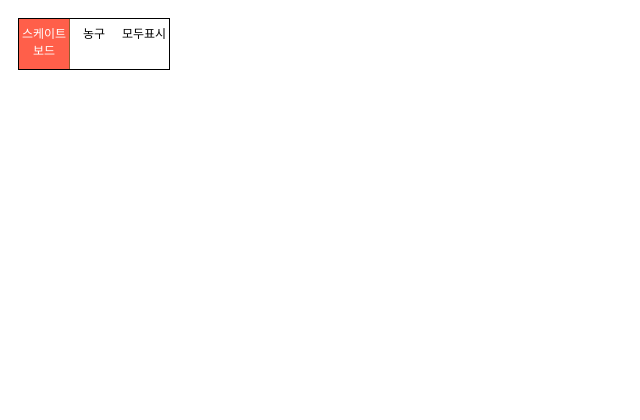
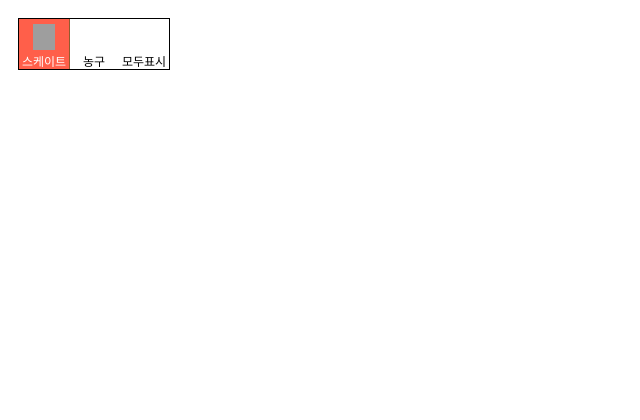
Before and after one commit to Yonsei-EE/ipTeam, a PHP site: page / in a window 1280 px wide. Shown: the top 420 px of the page, without its empty margins (0-640 px from the left). Run offline with PHP 8.4, Linux system fonts and the light colour scheme; some libraries are stand-ins or nearby versions; grey boxes are pictures that could not be loaded.

Commit message:
Update style.css

```diff
--- a/style.css
+++ b/style.css
@@ -1,55 +1,121 @@
 @charset "utf-8";
 
+
+
 .mapButton {
+
 	width : 120px;
+
 	height : 50px;
+
 	margin : 10px;
+
 }
+
 #mapwrap{
+
 	position:relative;
+
 	overflow:hidden;
+
 }
+
 .category, .category *{
+
 	margin:0;
+
 	padding:0;
+
 	color:#000;
+
 }
+
 .category {
+
 	position:absolute;
+
 	overflow:hidden;
+
 	top:10px;
+
 	left:10px;
+
 	width:150px;
+
 	height:50px;
+
 	z-index:10;
+
 	border:1px solid black;
+
 	font-family:'Malgun Gothic','맑은 고딕',sans-serif;
+
 	font-size:12px;
+
 	text-align:center;
+
 	background-color:#fff;
+
 }
+
 .category .menu_selected {
+
 	background:#FF5F4A;
+
 	color:#fff;
+
 	border-left:1px solid #915B2F;
+
 	border-right:1px solid #915B2F;
+
 	margin:0 -1px;
+
 }
+
 .category li{
+
 	list-style:none;
+
 	float:left;
+
 	width:50px;
+
 	height:45px;
+
 	padding-top:5px;
+
 	cursor:pointer;
+
+}
+
+.category .ico_comm {
+
+	display:block;
+
+	margin:0 auto 2px;
+
+	width:22px;
+
+	height:26px;
+
 }
 
 .category .ico_skate {
-	background:url('images/Icon_Skateboard.png');
+
+	background-position:-10px 0;
+
+	background:url('images/Icon_Skateboard.png') no-repeat;
+
 }
+
 .category .ico_basket {
+
 	background-position:-10px -36px;
+
 }
+
 .category .ico_all {
+
 	background-position:-10px -72px;
+
 }
```
